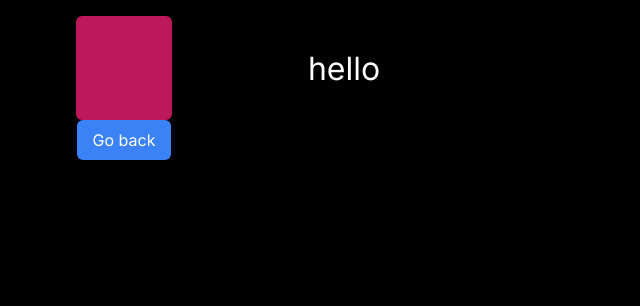
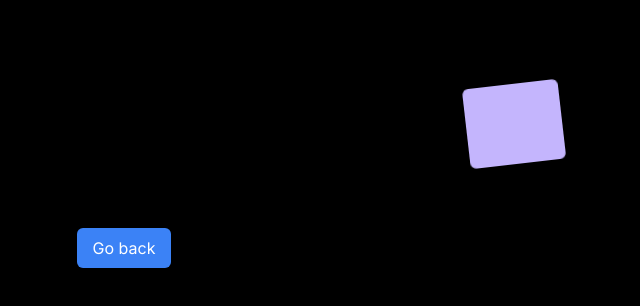
Before and after one commit to Layt27/hyperspace-test, a Next.js app: page /page2 in a window 1280 px wide. Shown: the top 306 px of the page, without its empty margins (516-1156 px from the left). Built offline with nearby package versions, Linux system fonts and the light colour scheme.

Commit message:
feature: Add rotating box along x-axis

```diff
--- a/app/page2/page.tsx
+++ b/app/page2/page.tsx
@@ -5,16 +5,16 @@ import MotionContainer from '@/components/shared/MotionContainer'
 
 const page2 = () => {
     return (
-        <div className="flex flex-col items-center">
-            <div className="bg-pink-700 w-24 px-10 py-10 rounded-md">
-                <MotionContainer
-                    initial={{ scale: 0 }}
-                    animate={{ x: 200, scale: 2 }}
-                    transition={{ duration: 2, repeat: Infinity }}
-                >
-                    hello
-                </MotionContainer>
-            </div>
+        <div className="flex flex-col items-center justify-center min-h-80">
+            <MotionContainer
+                className="bg-violet-300 w-24 px-10 py-10 rounded-md mb-16"
+                animate={{
+                    rotate: [0, 320, 320, 0],
+                    x: [0, 400, 400, 0, 0, -400, -400, 0],
+                }}
+                transition={{ duration: 1.3, repeat: Infinity }}
+                children={undefined}
+            ></MotionContainer>
             <div className="flex justify-center items-center">
                 <Link href="/">
                     <button className="bg-blue-500 hover:bg-blue-800 text-white px-4 py-2 rounded-md">
```
